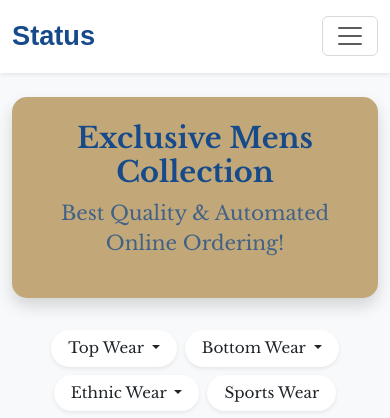
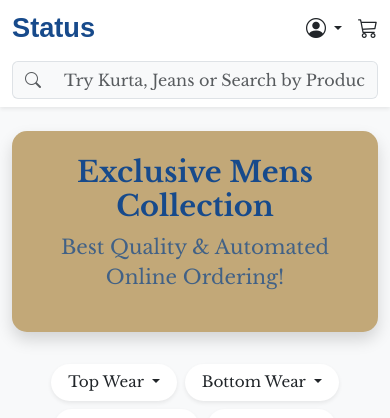
Before and after one commit to sakshinale41-creator/status, a Django app: page / in a window 390 px wide. Shown: the top 418 px of the page. Run offline with Django 5.2, Linux system fonts and the light colour scheme; data comes from the database, SQL or seed files in the repository.

Commit message:
Fixed mobile navbar dropdown overflow issue

```diff
--- a/shop/templates/shop/product_list.html
+++ b/shop/templates/shop/product_list.html
@@ -105,28 +105,17 @@
 <body class="bg-light">
 
     <!-- Navbar -->
-    <nav class="navbar navbar-expand-lg navbar-light bg-white sticky-top shadow-sm py-3">
-        <div class="container">
-            <!-- Brand / Shop Name -->
-            <a class="navbar-brand" href="{% url 'shop:product_list' %}">
-                Status
-            </a>
+    <nav class="navbar navbar-light bg-white sticky-top shadow-sm py-2 py-lg-3">
+        <div class="container d-flex flex-column flex-lg-row align-items-stretch gap-2">
 
-            <!-- Toggle for mobile -->
-            <button class="navbar-toggler" type="button" data-bs-toggle="collapse" data-bs-target="#navbarContent" aria-controls="navbarContent" aria-expanded="false" aria-label="Toggle navigation">
-                <span class="navbar-toggler-icon"></span>
-            </button>
+            <!-- Top Row: Brand & Icons (Profile, Cart) for Mobile -->
+            <div class="d-flex justify-content-between align-items-center w-100">
+                <!-- Brand / Shop Name -->
+                <a class="navbar-brand m-0" href="{% url 'shop:product_list' %}">
+                    Status
+                </a>
 
-            <div class="collapse navbar-collapse justify-content-between" id="navbarContent">
-                <!-- Search Box (Center) -->
-                <form method="GET" action="{% url 'shop:product_list' %}" class="d-flex flex-grow-1 mx-lg-5 my-2 my-lg-0" style="max-width: 500px;">
-                    <div class="input-group">
-                        <span class="input-group-text bg-light border-end-0 text-muted"><i class="bi bi-search"></i></span>
-                        <input type="text" name="q" class="form-control bg-light border-start-0 shadow-none" placeholder="Try Kurta, Jeans or Search by Product..." value="{{ query|default:'' }}">
-                    </div>
-                </form>
-
-                <!-- Right Side Options -->
+                <!-- Right Side Options (Profile & Cart) - Always Visible -->
                 <div class="d-flex align-items-center gap-3">
                     <!-- Dynamic Profile Dropdown Menu -->
                     <div class="dropdown">
@@ -186,6 +175,17 @@
                     </a>
                 </div>
             </div>
+
+            <!-- Search Box (Always Visible below brand on mobile, centered on desktop) -->
+            <div class="w-100 d-flex justify-content-center mt-1 mt-lg-0">
+                <form method="GET" action="{% url 'shop:product_list' %}" class="w-100" style="max-width: 600px;">
+                    <div class="input-group">
+                        <span class="input-group-text bg-light border-end-0 text-muted"><i class="bi bi-search"></i></span>
+                        <input type="text" name="q" class="form-control bg-light border-start-0 shadow-none" placeholder="Try Kurta, Jeans or Search by Product..." value="{{ query|default:'' }}">
+                    </div>
+                </form>
+            </div>
+
         </div>
     </nav>
 
```
